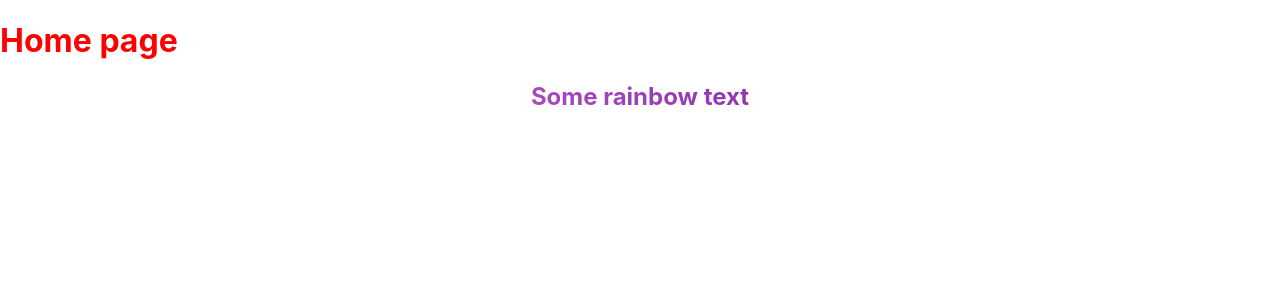
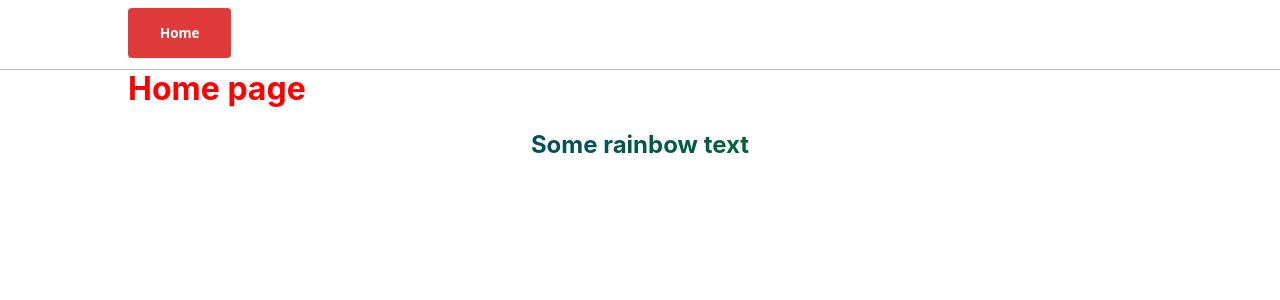
Before and after one commit to seng-fudge/frontend, a Next.js app: page / in a window 1280 px wide. Shown: the top 300 px of the page. Built offline with nearby package versions, Linux system fonts and the light colour scheme.

Commit message:
Added basic navbar

```diff
--- /dev/null
+++ b/components/navbar.js
@@ -0,0 +1,11 @@
+import Link from "next/link";
+
+export default function NavBar() {
+  return (
+    <nav className="navbar">
+      <Link href="/">
+        <button className="btn-red">Home</button>
+      </Link>
+    </nav>
+  );
+}
--- a/pages/_app.js
+++ b/pages/_app.js
@@ -1,7 +1,13 @@
-import '../styles/globals.css'
+import NavBar from "../components/navbar";
+import "../styles/globals.css";
 
 function MyApp({ Component, pageProps }) {
-  return <Component {...pageProps} />
+  return (
+    <>
+      <NavBar />
+      <Component {...pageProps} />
+    </>
+  );
 }
 
-export default MyApp
+export default MyApp;
--- a/styles/globals.css
+++ b/styles/globals.css
@@ -4,6 +4,19 @@ body {
   margin: 0;
   font-family: -apple-system, BlinkMacSystemFont, Segoe UI, Roboto, Oxygen,
     Ubuntu, Cantarell, Fira Sans, Droid Sans, Helvetica Neue, sans-serif;
+}
+
+main {
+  padding: 3rem 10vw;
+}
+
+:root {
+  --color-bg: #eef0f1;
+  --color-text: #08090a;
+  --color-blue: #3b49df;
+  --color-red: #df3b3b;
+  --color-green: #3bdf72;
+  --color-gray: #b5bdc4;
 }
 
 a {
@@ -18,3 +31,63 @@ a {
 .red_text {
   color: red;
 }
+
+
+.navbar {
+  height: 70px;
+  width: 100%;
+  background: white;
+  color: var(--colors-text);
+  position: fixed;
+  top: 0;
+  padding: 0 10vw;
+  font-weight: bold;
+  border-bottom: 1px solid var(--color-gray);
+  z-index: 99;
+}
+
+.navbar ul {
+  list-style-type: none;
+  margin: 0;
+  padding: 0;
+  display: flex;
+  align-items: center;
+  justify-content: space-between;
+  height: 100%;
+}
+
+.navbar img {
+  border-radius: 50%;
+  width: 50px;
+  height: 50px;
+  cursor: pointer;
+}
+
+.navbar li {
+  border-radius: 50%;
+
+}
+
+/* Buttons */
+
+.btn, button {
+  background-color: var(--color-gray);
+  border: none;
+  color: var(--color-text);
+  padding: 1rem 2rem;
+  display: flex;
+  align-items: center;
+  text-align: center;
+  justify-content: center;
+  text-decoration: none;
+  font-family: 'Noto Sans', sans-serif;
+  font-weight: bold;
+  border-radius: 0.25rem;
+  cursor: pointer;
+  margin: 0.5rem 1rem 0.5rem 0;
+}
+
+button.btn-red {
+  background-color: var(--color-red);
+  color: white;
+}
```
Also changed, not shown: package.json (+14 -2 lines), 1 other file (tests, documents, lock files or other folders).
